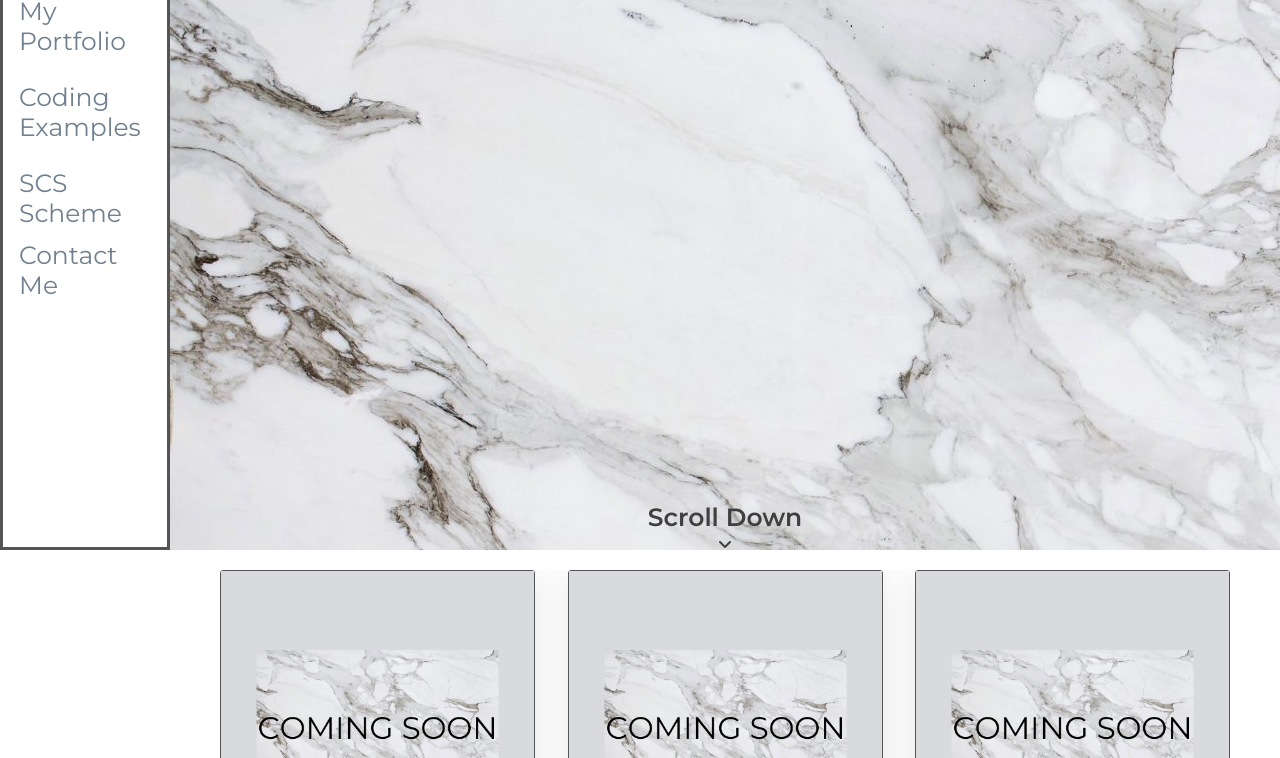
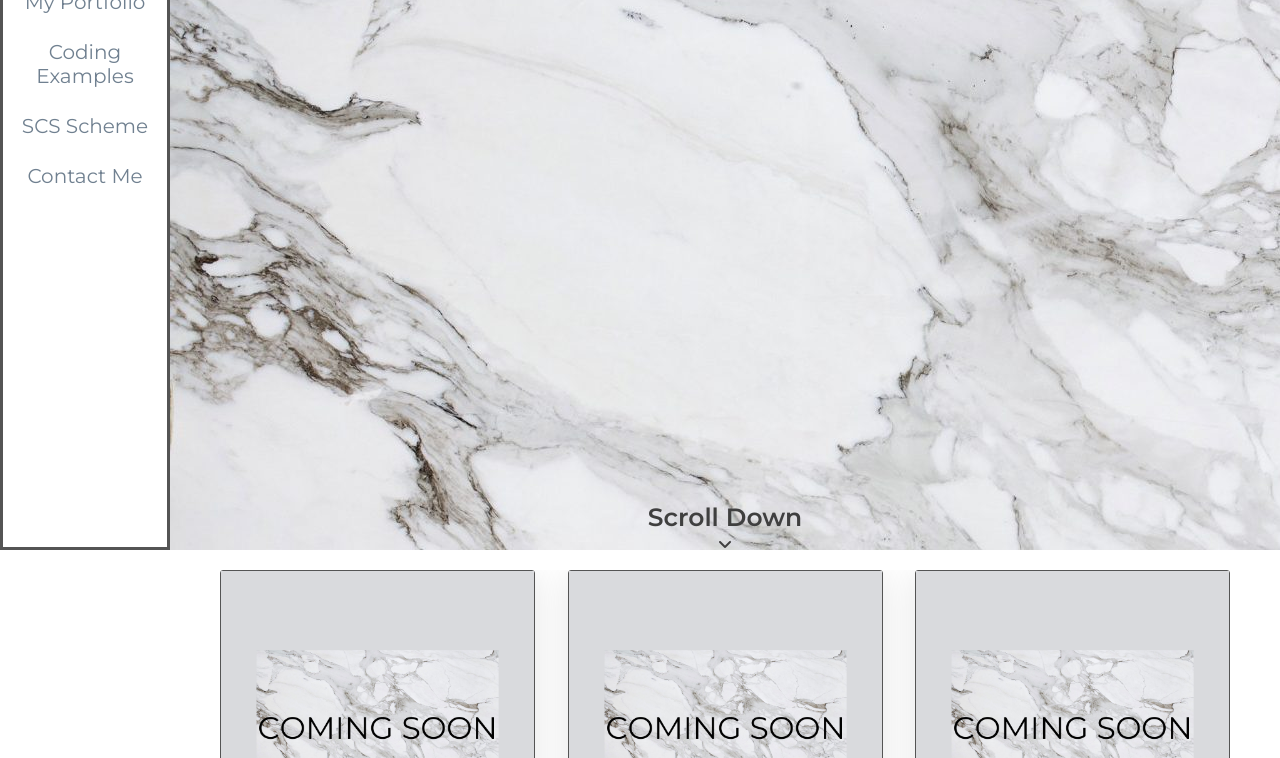
Before and after one commit to lauramills2021/LauraMillsPortfolio, a plain HTML site: page index.html in a window 1280 px wide. Shown: the part 250-1008 px from the top of the page. Drawn offline with Linux system fonts and the light colour scheme.

Commit message:
changes made to padding, font size and layout of side menu items

```diff
--- a/index.html
+++ b/index.html
@@ -18,10 +18,11 @@
             <a href="#project-1">My Portfolio</a>
             <a href="coding.html">Coding Examples</a>
             <a href="SCS-Scheme.html">SCS Scheme</a>
-        </div>
-        <div id="sidebar-contact">
             <a href="#contact-form-container">Contact Me</a>
         </div>
+
+
+
     </div> <!--end of side nav div-->
     <!-- hero banner -->
     <div id="banner-section">
--- a/scss/layout/_navigation.scss
+++ b/scss/layout/_navigation.scss
@@ -13,11 +13,12 @@
 }
 
 #sidenav a {
-    padding: 6px 8px 6px 16px;
+    padding: 6px 0 6px 0;
     text-decoration: none;
-    font-size: 25px;
+    font-size: 20px;
     color: slategrey;
     display: block;
+    text-align: center;
     &:hover {
         text-decoration: underline;
         color: $primary-darker;
```
Also changed, not shown: scss/style.css, 1 other file.
